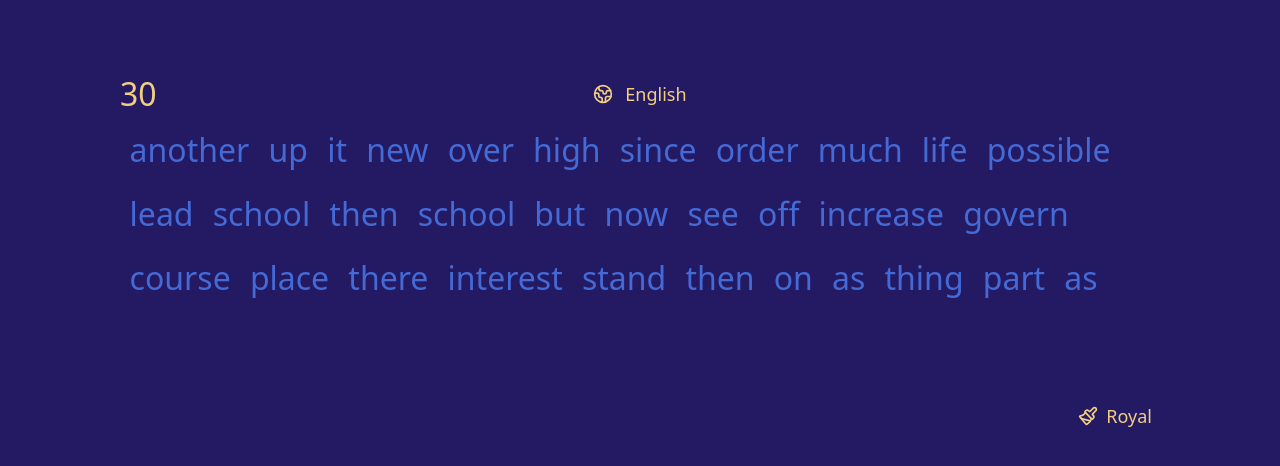
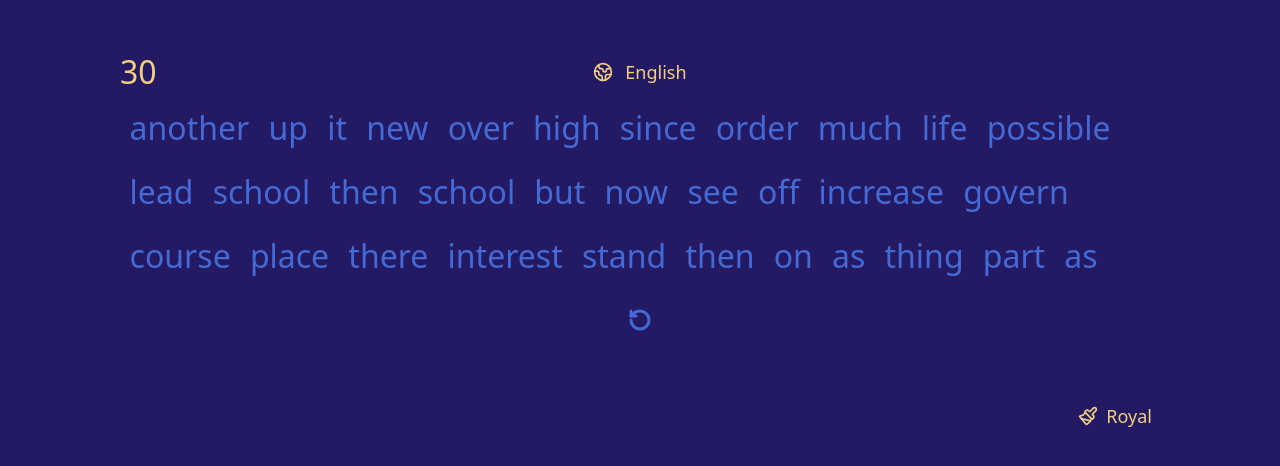
Before and after one commit to IgorDyshuk/new-speed-typing-test, a React (Vite) app: page / in a window 1280 px wide. Shown: the part 210-676 px from the top of the page. Built offline with nearby package versions, Linux system fonts and the light colour scheme.

Commit message:
add restart button component to GamePage layout

```diff
--- /dev/null
+++ b/src/components/restartButton/RestartButton.tsx
@@ -0,0 +1,10 @@
+import { RotateCcw } from "lucide-react";
+import "./RestartButtonStyles.css";
+
+export default function RestartButton() {
+  return (
+    <button id="restart-btn">
+      <RotateCcw strokeWidth={"3"} />
+    </button>
+  );
+}
--- /dev/null
+++ b/src/components/restartButton/RestartButtonStyles.css
@@ -0,0 +1,53 @@
+#restart-btn {
+  margin-top: 1.2rem;
+  color: var(--sub-color);
+  position: relative;
+}
+
+#restart-btn:hover {
+  color: var(--text-color);
+  cursor: pointer;
+}
+
+#restart-btn::before {
+  content: "Restart  Test";
+  position: absolute;
+  top: 37px;
+  left: 50%;
+  transform: translateX(-50%);
+  font-size: 1.1rem;
+  white-space: nowrap;
+  color: white;
+  background-color: black;
+  padding: 5px 20px;
+  border-radius: 5px;
+  opacity: 0;
+  transition: all 0.18s ease-in-out;
+  pointer-events: none;
+}
+
+#restart-btn::after {
+  content: "";
+  position: absolute;
+  top: 28px;
+  left: 50%;
+  transform: translateX(-50%);
+  width: 0;
+  height: 0;
+  border-bottom: 0.625rem solid black;
+  border-left: 0.5rem solid transparent;
+  border-right: 0.5rem solid transparent;
+  opacity: 0;
+  transition: all 0.18s ease-in-out;
+  pointer-events: none;
+}
+
+#restart-btn:hover::before {
+  opacity: 1;
+  top: 47px;
+}
+
+#restart-btn:hover::after {
+  opacity: 1;
+  top: 38px;
+}
--- a/src/pages/GamePage.tsx
+++ b/src/pages/GamePage.tsx
@@ -2,6 +2,7 @@ import WordList from "@/components/WordList";
 import { LangChoice } from "@/components/LangChoice.tsx";
 import { ThemeChoice } from "@/components/ThemeChoice";
 import CountdownTimer from "@/components/CountdownTimer";
+import RestartButton from "@/components/restartButton/RestartButton.tsx";
 
 export default function GamePage() {
   return (
@@ -16,6 +17,7 @@ export default function GamePage() {
         <div />
       </div>
       <WordList />
+      <RestartButton />
 
       <div className="absolute bottom-40 right-32">
         <ThemeChoice />
```
